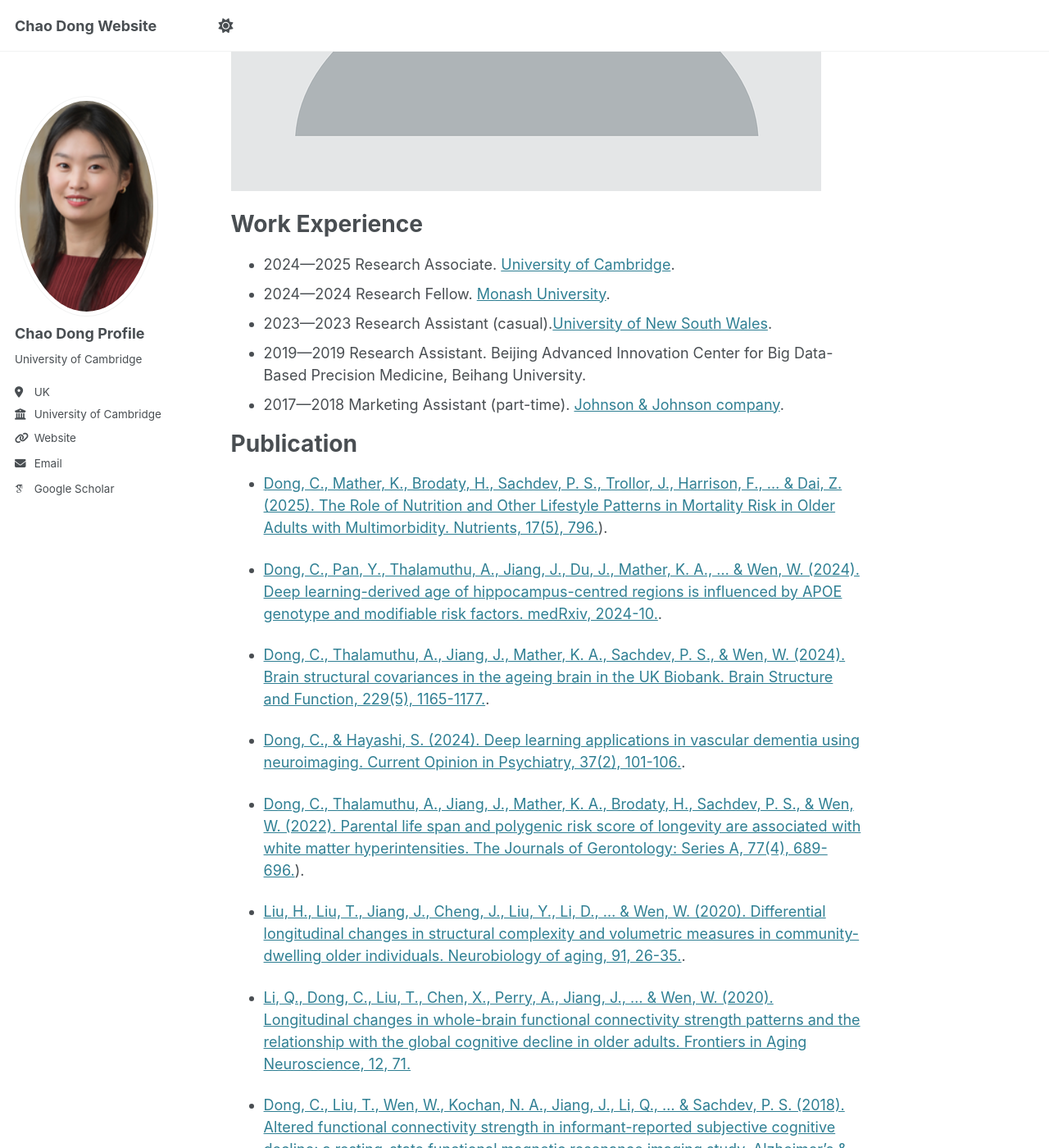
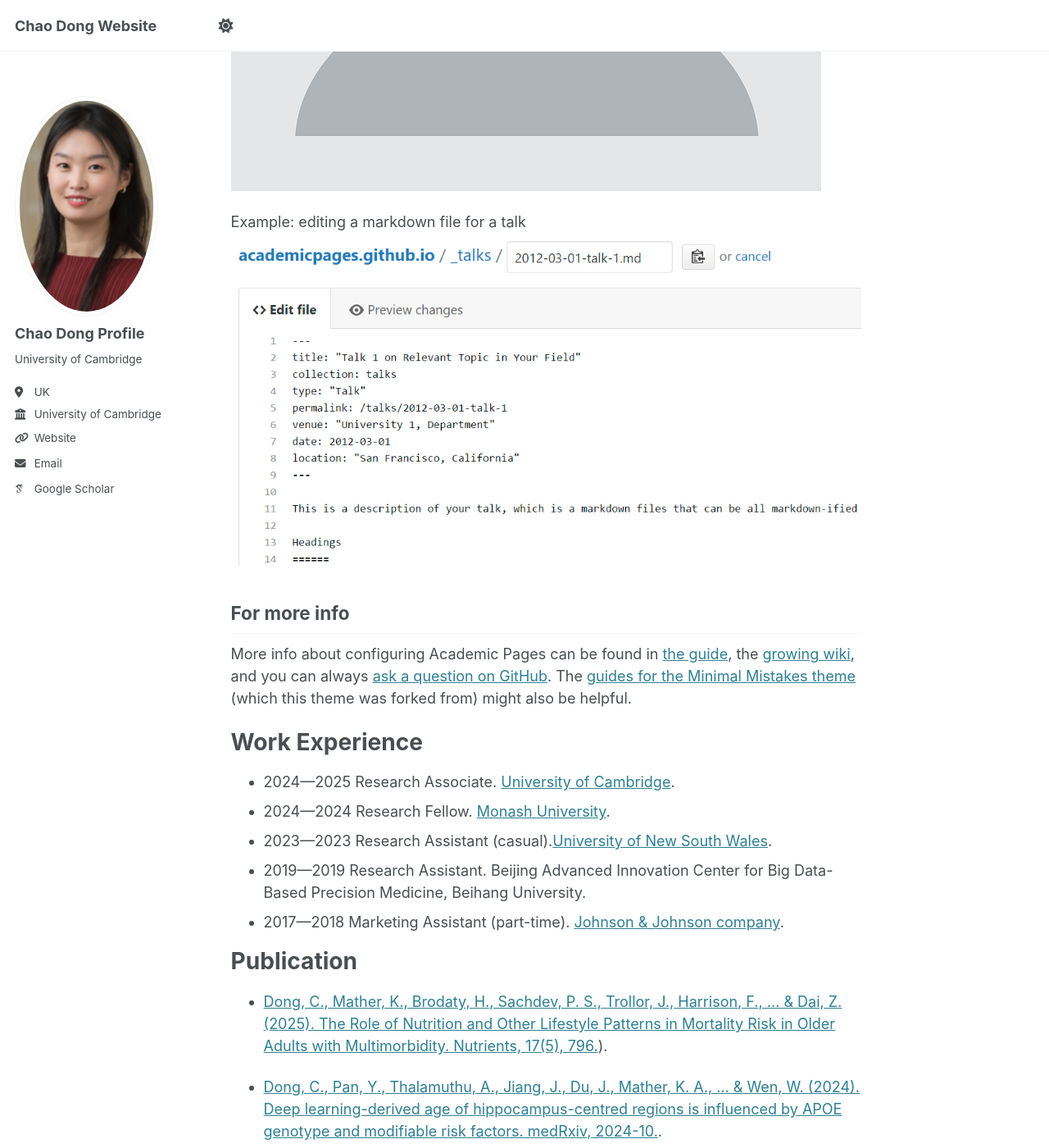
Before and after one commit to ChaoDong12/chaodong.github.io, a Jekyll site: the page built from _pages/about.md, in a window 1280 px wide and 1400 px high, scrolled down 1287 px. Shown: the whole window at 82% size. Built offline with Jekyll 4.4.1, drawn with Linux system fonts in a browser that asks for light colours; some web fonts are replaced.

Commit message:
Update about.md

```diff
--- a/_pages/about.md
+++ b/_pages/about.md
@@ -18,7 +18,12 @@ I obtained my PhD in psychiatry in the [University of New South Wales](https://w
 ![EEE](../images/profile.png)
 ---
 
+Example: editing a markdown file for a talk
+![Editing a markdown file for a talk](/images/editing-talk.png)
 
+For more info
+------
+More info about configuring Academic Pages can be found in [the guide](https://academicpages.github.io/markdown/), the [growing wiki](https://github.com/academicpages/academicpages.github.io/wiki), and you can always [ask a question on GitHub](https://github.com/academicpages/academicpages.github.io/discussions). The [guides for the Minimal Mistakes theme](https://mmistakes.github.io/minimal-mistakes/docs/configuration/) (which this theme was forked from) might also be helpful.
 
 Work Experience
 ======
```
